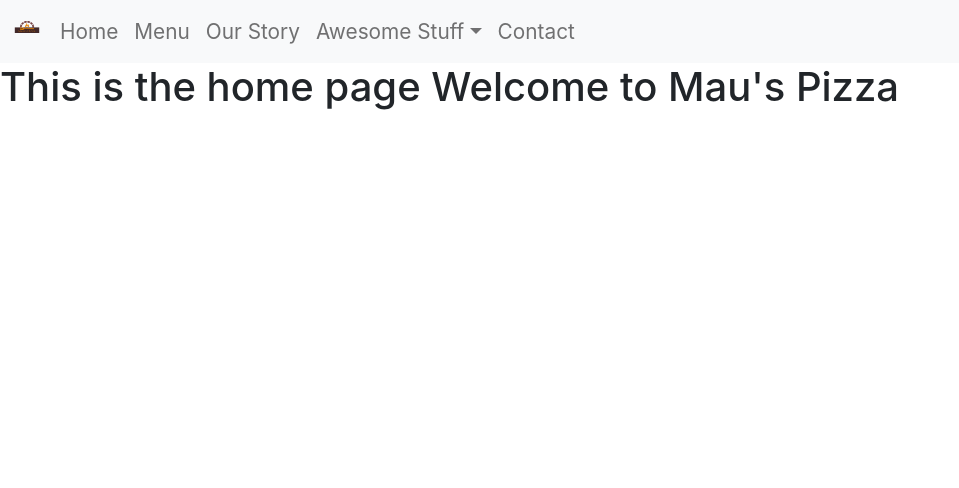
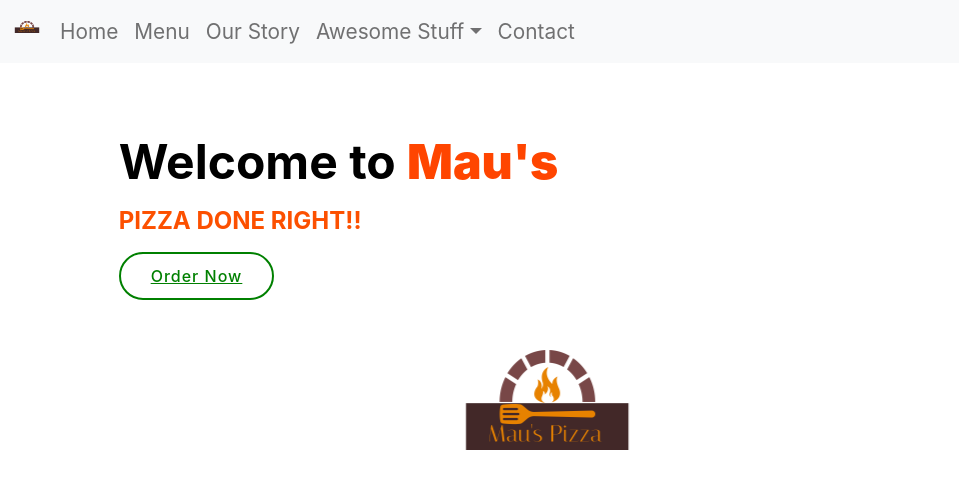
Before and after one commit to maurya512/maus-pizza, a React (Create React App) app: page / in a window 1280 px wide. Shown: the top 488 px of the page, without its empty margins (0-959 px from the left). Built offline with nearby package versions, Linux system fonts and the light colour scheme.

Commit message:
Created the home component

```diff
--- a/src/components/Home.js
+++ b/src/components/Home.js
@@ -1,12 +1,40 @@
 // import dependencies
 import React from 'react'
 
+// import files
+import logo from '../../src/images/logo.png'
+// Home component
 function Home() {
     return (
-        <h1>
-            This is the home page
-            Welcome to Mau's Pizza
-        </h1>
+        <>
+            <section id="header" className="">
+                <div className="container-fluid nav_bg">
+                    <div className="row">
+                        <div className="col-10 mx-auto">
+                            <div className="col-md-6 pt-5 pt-lg-0 order-2 order-lg-1">
+                                <h1>
+                                    Welcome to <strong className="brand-name">Mau's</strong>
+                                </h1>
+                                <h2 className="my-3">
+                                    <strong>
+                                        PIZZA DONE RIGHT!!
+                                        </strong>
+                                </h2>
+                                <div className="mt-3">
+                                    <a href="" className="btn-get-started">Order Now</a>
+                                </div>
+                            </div>
+
+                            {/* div for images */}
+                            {/* order-1 dictates that the image will be displayed on top on mobile devices and order-lg-2 means the image will be displayed side by side on the larger screens */}
+                            <div className="col-lg-6 order-1 order-lg-2 header-img">
+                                <img src={logo} className="img-fluid animated" alt="home"/>
+                            </div>
+                        </div>
+                    </div>
+                </div>
+            </section>
+        </>
     )
 }
 
```
